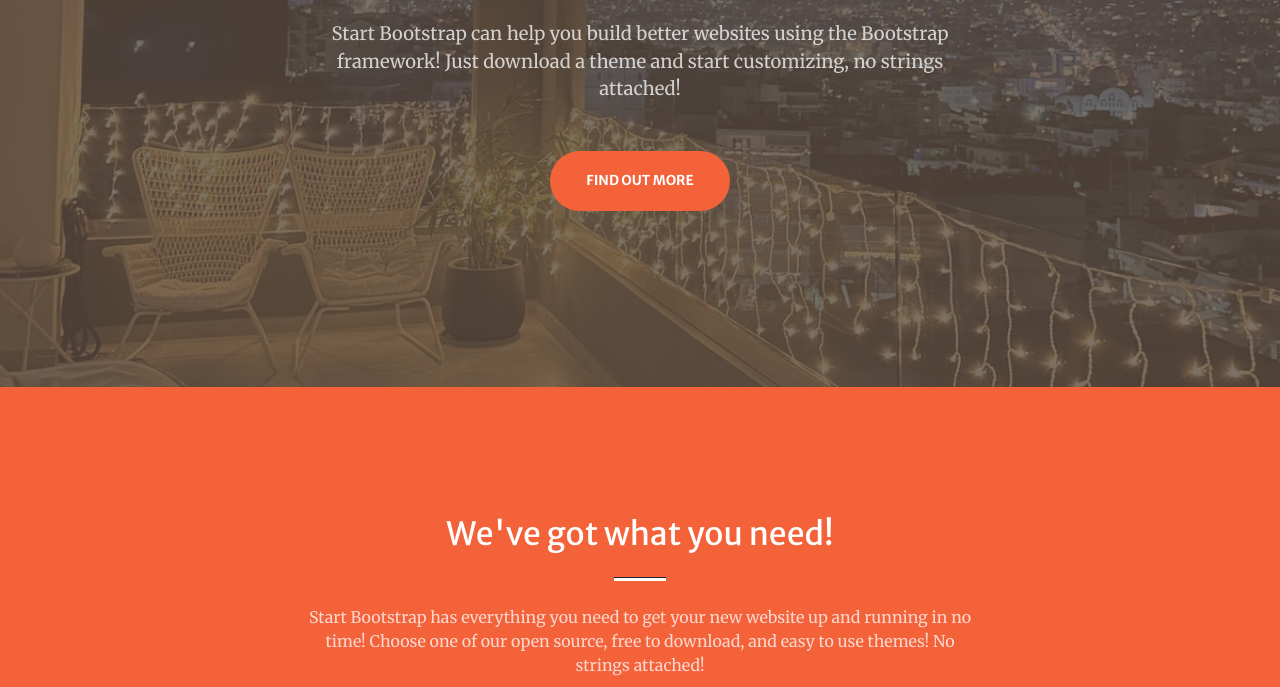
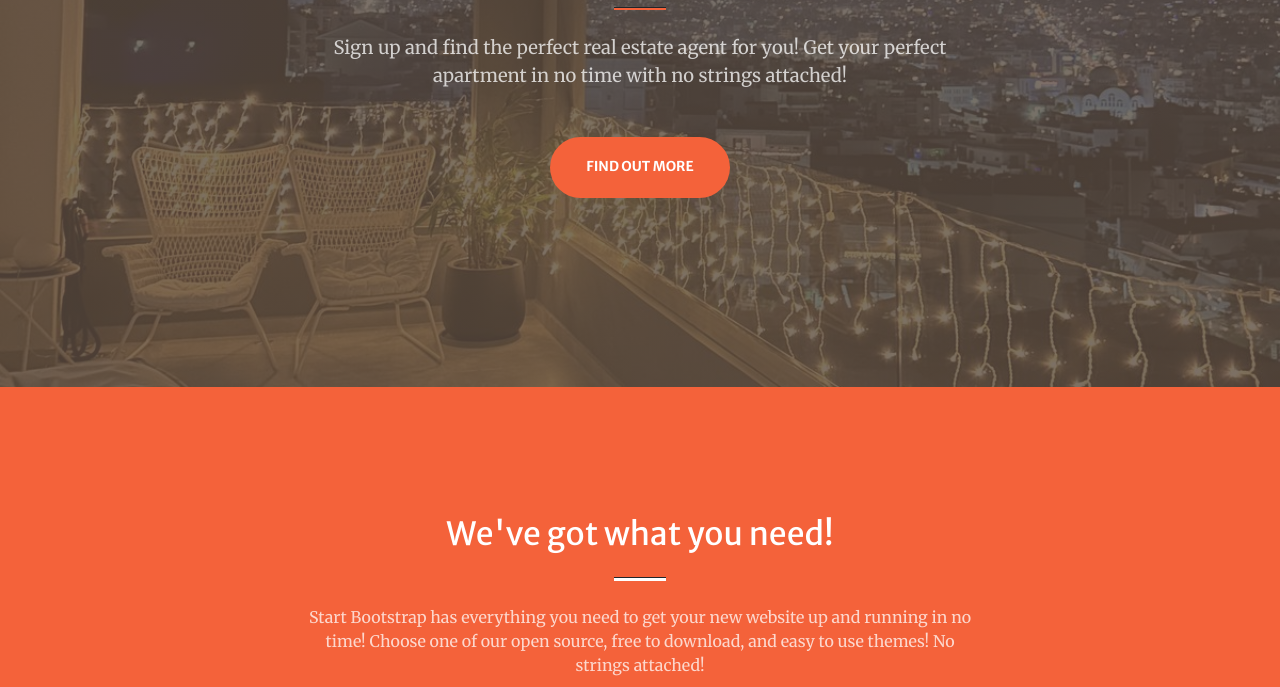
Before and after one commit to kzthomaslmao/kzthomaslmao.github.io, a plain HTML site: page index.html in a window 1280 px wide. Shown: the part 413-1100 px from the top of the page. Drawn offline with nearby package versions, Linux system fonts and the light colour scheme; some packages are replaced by stand-ins of ours; a script that the page names is missing.

Commit message:
Update index.html

```diff
--- a/index.html
+++ b/index.html
@@ -43,7 +43,7 @@
                         <hr class="divider" />
                     </div>
                     <div class="col-lg-8 align-self-baseline">
-                        <p class="text-white-75 mb-5">Start Bootstrap can help you build better websites using the Bootstrap framework! Just download a theme and start customizing, no strings attached!</p>
+                        <p class="text-white-75 mb-5">Sign up and find the perfect real estate agent for you! Get your perfect apartment in no time with no strings attached!</p>
                         <a class="btn btn-primary btn-xl" href="#about">Find Out More</a>
                     </div>
                 </div>
```
